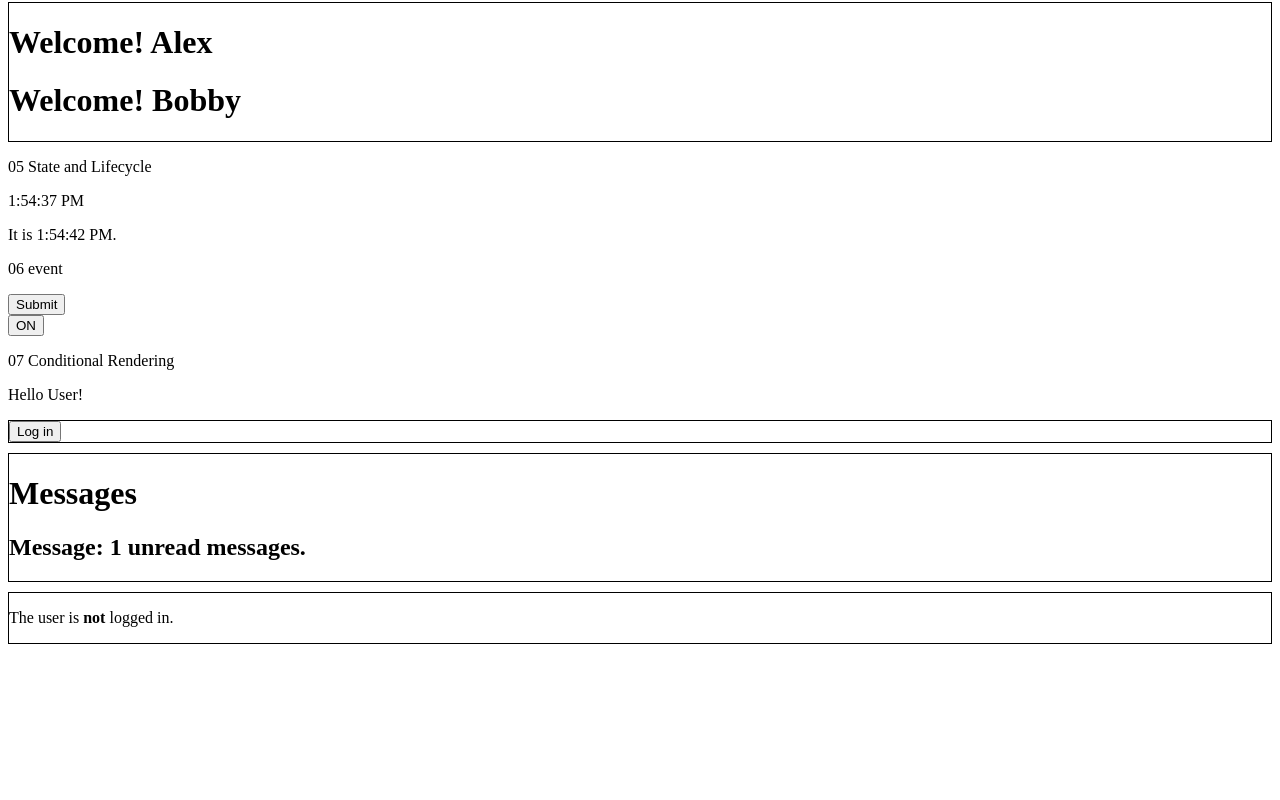
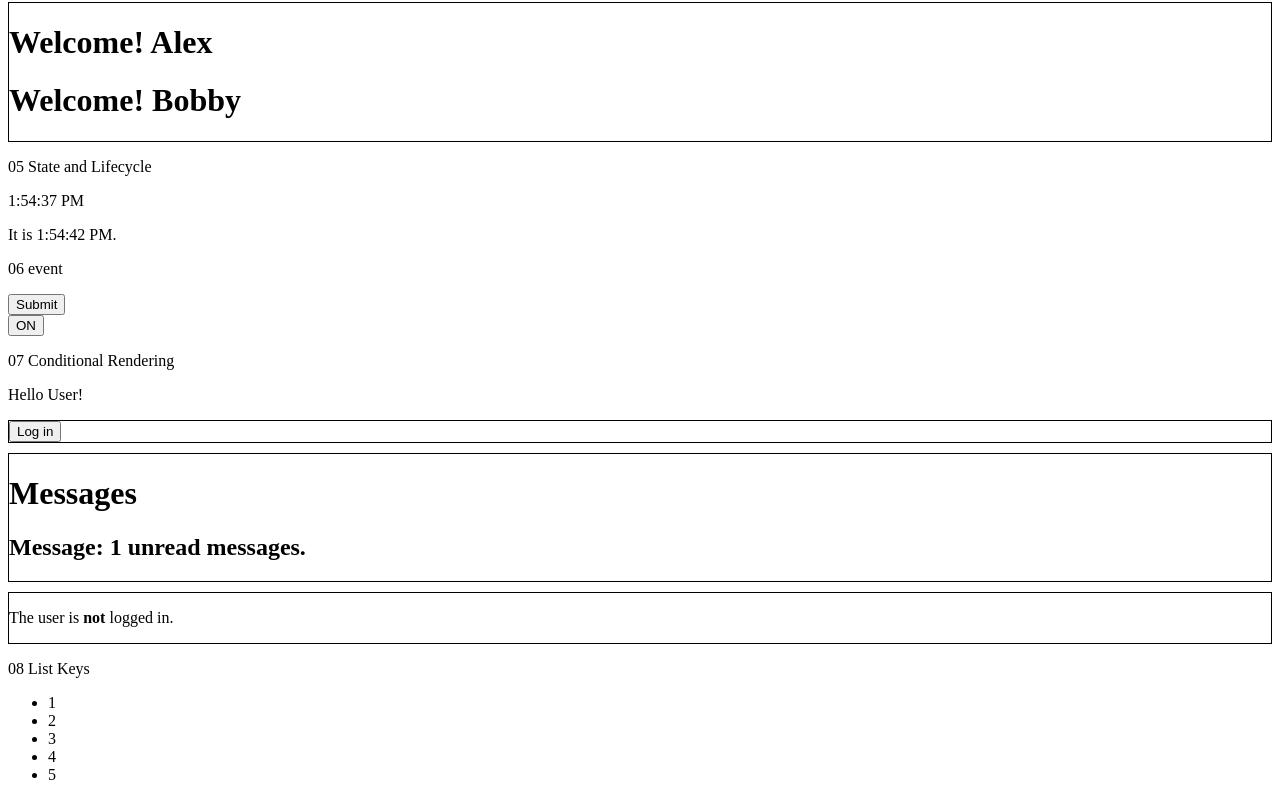
Before and after one commit to 73-hana/react-docs, a React (Vite) app in the folder samplecode/: page / in a window 1280 px wide. Shown: the part 642-1442 px from the top of the page. Before the commit the page ends 1296 px from the top, so only its background shows below. Built offline with nearby package versions, Linux system fonts and the light colour scheme.

Commit message:
リストとkeyのメモ

```diff
--- /dev/null
+++ b/samplecode/src/08-list-keys/react-list-keys-map.jsx
@@ -0,0 +1,12 @@
+import React from "react";
+
+export default function ReactListKeysMap() {
+  const numbers = [1, 2, 3, 4, 5];
+  const listItems = numbers.map((number) => <li key={number.toString()}>{number}</li>);
+
+  return (
+    <ul>
+      {listItems}
+    </ul>
+  );
+}
--- a/samplecode/src/App.jsx
+++ b/samplecode/src/App.jsx
@@ -17,6 +17,7 @@ import ReactConditionalRendering from "./07-conditional-rendering/react-conditio
 import ReactConditionalRenderingVariable from "./07-conditional-rendering/react-conditional-rendering-variable";
 import ReactConditionalRenderingUsingExpression from "./07-conditional-rendering/react-conditional-rendering-using-expression";
 import ReactConditionalTernaryOperatorRendering from "./07-conditional-rendering/react-conditional-ternary-operator-rendering";
+import ReactListKeysMap from "./08-list-keys/react-list-keys-map";
 
 export default function App() {
   return (
@@ -43,6 +44,8 @@ export default function App() {
       <ReactConditionalRenderingVariable />
       <ReactConditionalRenderingUsingExpression unreadMessages={["Hi"]} />
       <ReactConditionalTernaryOperatorRendering />
+      <p>08 List Keys</p>
+      <ReactListKeysMap />
     </>
   );
 }
```
Also changed, not shown: 2 other files (tests, documents, lock files or other folders).
